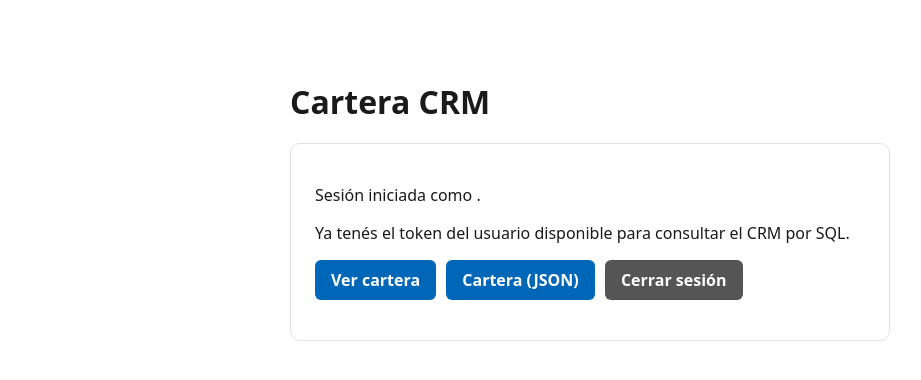
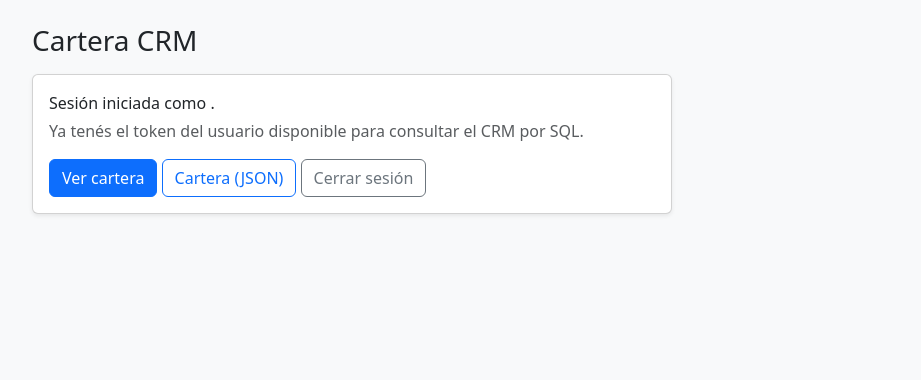
Before and after one commit to Santisiele/portfolio-microsoft, a Flask app: page / in a window 1280 px wide. Shown: the top 380 px of the page, without its empty margins (50-971 px from the left). Run offline with Flask 3, Linux system fonts and the light colour scheme; the visitor is signed in with stand-in values (Sample User, id 1).

Commit message:
primera capa con front lista

```diff
--- a/core/db.py
+++ b/core/db.py
@@ -56,7 +56,7 @@ def dataverse_sql(query: str, env: str, params=None) -> list[dict]:
     raise RuntimeError(f"{env} TDS dropped the connection after {RETRIES} retries. Last error: {last}")
 
 
-def dataverse_sql_all(query: str, params=None, origin_column: str = "origin") -> list[dict]:
+def dataverse_sql_all(query: str, params=None, origin_column: str = "Origen") -> list[dict]:
     rows = []
     for env in ENVIRONMENTS:
         for row in dataverse_sql(query, env, params):
--- a/presentation/__init__.py
+++ b/presentation/__init__.py
@@ -1,3 +1,3 @@
-from .formatters import format_dates, DATE_COLUMNS
+from .formatters import format_dates, format_amounts, format_cuits, DATE_COLUMNS, AMOUNT_COLUMNS
 
-__all__ = ["format_dates", "DATE_COLUMNS"]
+__all__ = ["format_dates", "format_amounts", "format_cuits", "DATE_COLUMNS", "AMOUNT_COLUMNS"]
--- a/routes/portfolio.py
+++ b/routes/portfolio.py
@@ -3,7 +3,7 @@ from flask import Blueprint, session, redirect, url_for, jsonify, render_templat
 from core import dataverse_sql_all
 from queries.portfolio import PORTFOLIO
 from domain.portfolio_transform import enrich_portfolio
-from presentation import format_dates
+from presentation import format_dates, format_amounts, format_cuits
 
 bp = Blueprint("portfolio", __name__)
 
@@ -29,4 +29,6 @@ def portfolio_table():
     rows = dataverse_sql_all(PORTFOLIO)
     rows = enrich_portfolio(rows)
     rows = format_dates(rows)
+    rows = format_amounts(rows)
+    rows = format_cuits(rows)
     return render_template("portfolio.html", rows=rows)
--- a/static/css/style.css
+++ b/static/css/style.css
@@ -1,18 +1,11 @@
-* { box-sizing: border-box; }
-body { font-family: system-ui, sans-serif; color: #1a1a1a; margin: 0; }
-main { max-width: 640px; margin: 80px auto; padding: 0 20px; }
-main.wide { max-width: 1100px; margin: 40px auto; }
+.table {
+  font-size: 0.85rem;
+}
 
-.btn { display: inline-block; background: #0067b8; color: #fff; padding: 9px 16px;
-       border-radius: 6px; text-decoration: none; font-weight: 600; margin-right: 6px; }
-.btn.gris { background: #555; }
-.card { border: 1px solid #e2e2e2; border-radius: 10px; padding: 24px; margin-top: 20px; }
-.error { color: #b00020; margin-top: 16px; }
-
-h1 { margin-bottom: 4px; }
-.sub { color: #666; margin-top: 0; }
-table { width: 100%; border-collapse: collapse; font-size: 14px; background: #fff; }
-th, td { border: 1px solid #e2e2e2; padding: 8px 10px; text-align: left; white-space: nowrap; }
-th { background: #f2f6fb; position: sticky; top: 0; }
-tr:nth-child(even) td { background: #fafafa; }
-.empty { color: #666; margin-top: 20px; }
+.table thead th {
+  position: sticky;
+  top: 0;
+  z-index: 1;
+  white-space: nowrap;
+  background: var(--bs-light);
+}
--- a/templates/base.html
+++ b/templates/base.html
@@ -4,10 +4,11 @@
   <meta charset="utf-8">
   <meta name="viewport" content="width=device-width, initial-scale=1">
   <title>{% block title %}Cartera CRM{% endblock %}</title>
+  <link href="https://cdn.jsdelivr.net/npm/bootstrap@5.3.3/dist/css/bootstrap.min.css" rel="stylesheet">
   <link rel="stylesheet" href="{{ url_for('static', filename='css/style.css') }}">
 </head>
-<body>
-  <main class="{% block main_class %}{% endblock %}">
+<body class="bg-light">
+  <main class="{% block main_class %}container py-4{% endblock %}">
     {% block content %}{% endblock %}
   </main>
 </body>
--- a/templates/index.html
+++ b/templates/index.html
@@ -1,21 +1,23 @@
 {% extends "base.html" %}
 {% block content %}
-  <h1>Cartera CRM</h1>
+  <h1 class="h3 mb-3">Cartera CRM</h1>
   {% if user %}
-    <div class="card">
-      <p>Sesión iniciada como <strong>{{ user.name or user.preferred_username }}</strong>.</p>
-      <p>Ya tenés el token del usuario disponible para consultar el CRM por SQL.</p>
-      <p>
-        <a class="btn" href="{{ url_for('portfolio.portfolio_table') }}">Ver cartera</a>
-        <a class="btn" href="{{ url_for('portfolio.portfolio_json') }}">Cartera (JSON)</a>
-        <a class="btn gris" href="{{ url_for('auth.logout') }}">Cerrar sesión</a>
-      </p>
+    <div class="card shadow-sm" style="max-width: 640px;">
+      <div class="card-body">
+        <p class="mb-1">Sesión iniciada como <strong>{{ user.name or user.preferred_username }}</strong>.</p>
+        <p class="text-muted">Ya tenés el token del usuario disponible para consultar el CRM por SQL.</p>
+        <a class="btn btn-primary" href="{{ url_for('portfolio.portfolio_table') }}">Ver cartera</a>
+        <a class="btn btn-outline-primary" href="{{ url_for('portfolio.portfolio_json') }}">Cartera (JSON)</a>
+        <a class="btn btn-outline-secondary" href="{{ url_for('auth.logout') }}">Cerrar sesión</a>
+      </div>
     </div>
   {% else %}
-    <div class="card">
-      <p>Iniciá sesión con tu cuenta de Microsoft para acceder a los datos del CRM.</p>
-      <a class="btn" href="{{ url_for('auth.login') }}">Iniciar sesión con Microsoft</a>
-      {% if error %}<p class="error">Error: {{ error }}</p>{% endif %}
+    <div class="card shadow-sm" style="max-width: 640px;">
+      <div class="card-body">
+        <p>Iniciá sesión con tu cuenta de Microsoft para acceder a los datos del CRM.</p>
+        <a class="btn btn-primary" href="{{ url_for('auth.login') }}">Iniciar sesión con Microsoft</a>
+        {% if error %}<p class="text-danger mt-3 mb-0">Error: {{ error }}</p>{% endif %}
+      </div>
     </div>
   {% endif %}
 {% endblock %}
```
Also changed, not shown: domain/portfolio_transform.py (+15 -4 lines), presentation/formatters.py (+31 -1 lines), queries/portfolio.py (+8 -9 lines), templates/portfolio.html (+26 -9 lines), test/test_db.py (+1 -1 lines), test/test_formatters.py (+46 -11 lines), test/test_portfolio_transform.py (added, +34 -0 lines), test/test_routes.py (+2 -2 lines), README.md.
